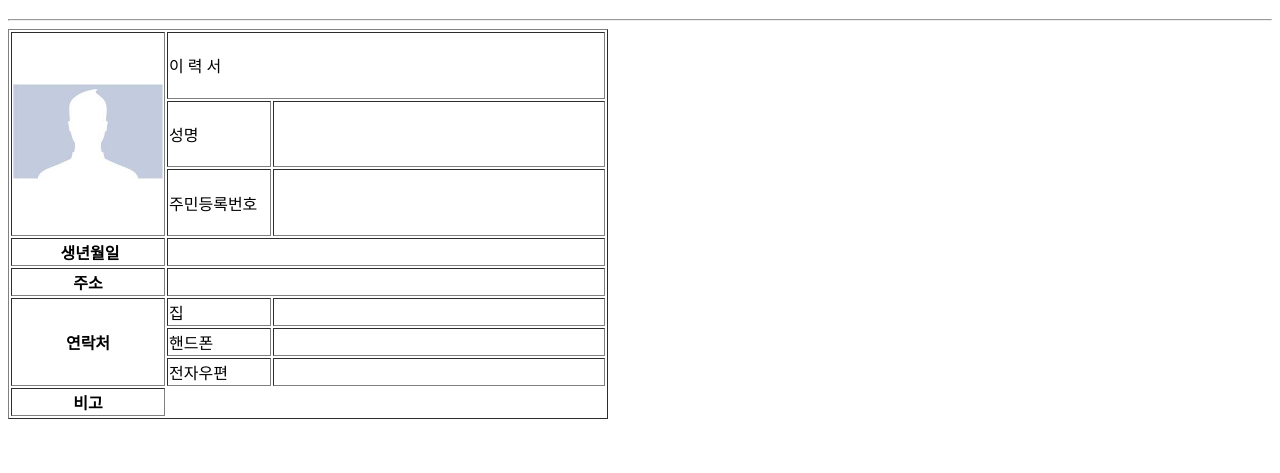
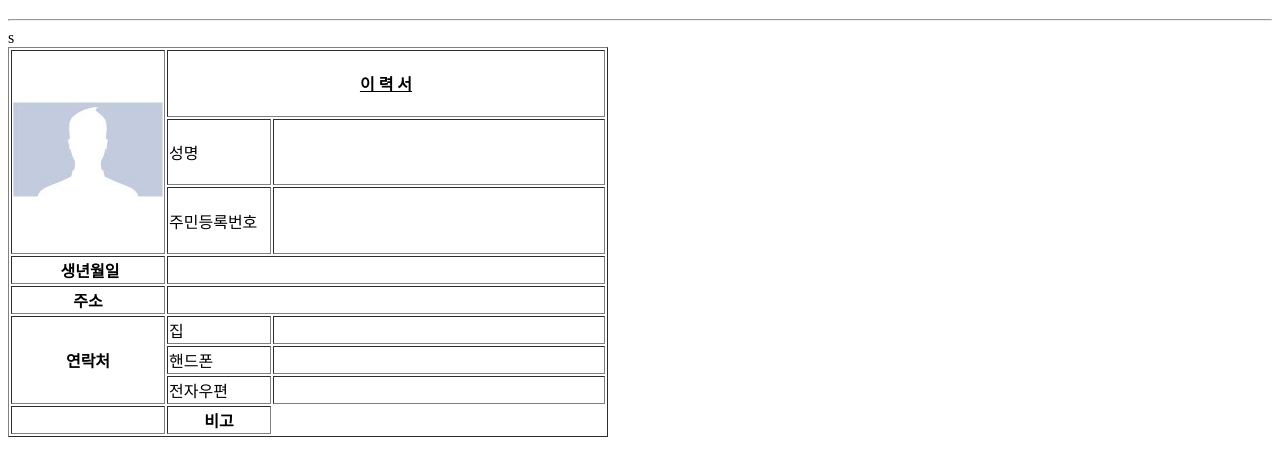
Before and after one commit to dkdlvhstpqms/Web, a plain HTML site: page table3.html in a window 1280 px wide. Shown: the part 61-534 px from the top of the page. Drawn offline with Linux system fonts and the light colour scheme.

Commit message:
Update table3.html

```diff
--- a/table3.html
+++ b/table3.html
@@ -11,7 +11,7 @@
             <tbody>
                 <tr>
                     <th rowspan="3" width="150" height="200"><img src="./images.jpg "width="100%"></th>
-                    <td colspan="3">이  력  서</td>
+                    <th colspan="3"><ins>이  력  서</ins></th>
                 </tr>
                 <tr>
                     <td width="100">성명</td>
@@ -41,10 +41,10 @@
                 <tr>
                     <td>전자우편</td>
                     <td></td>
-                </tr>
-                <tr>
+                </tr>s
+                <td>
                     <th>비고</th>
-                </tr>
+                </td>
             </tbody>
         </table>
     </body>
```
